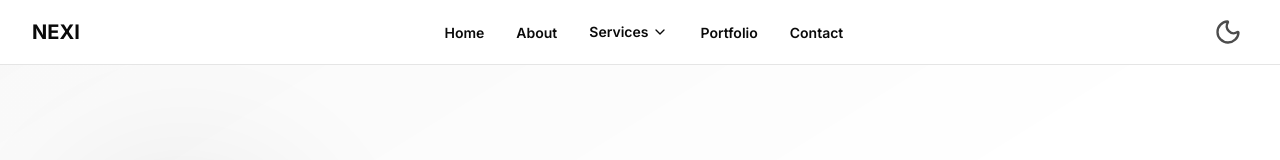
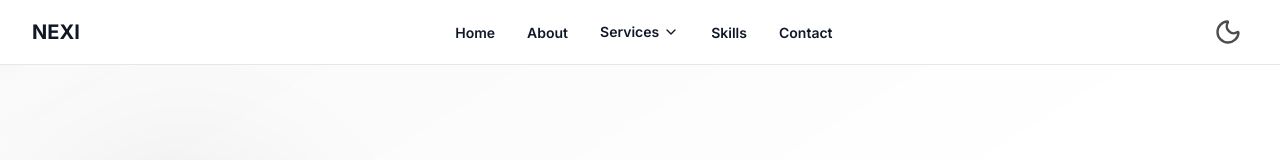
Before and after one commit to tochratana/me, a Next.js app: page / in a window 1280 px wide. Shown: the top 160 px of the page. Built offline with nearby package versions, Linux system fonts and the light colour scheme.

Commit message:
Fix: header

```diff
--- a/src/components/layout/Header.tsx
+++ b/src/components/layout/Header.tsx
@@ -2,6 +2,13 @@
 import { useState } from "react";
 import { Menu, X, ChevronDown } from "lucide-react";
 import { ThemeToggle } from "../ui/ThemeToggle";
+
+// Mock ThemeToggle component
+// const ThemeToggle = () => (
+//   <button className="inline-flex items-center justify-center rounded-lg p-2 text-foreground transition-colors hover:bg-accent">
+//     <span className="text-sm">🌓</span>
+//   </button>
+// );
 
 export default function Header() {
   const [mobileMenuOpen, setMobileMenuOpen] = useState(false);
@@ -19,13 +26,9 @@ export default function Header() {
         { name: "UI/UX Design", href: "#design" },
       ],
     },
-    { name: "Portfolio", href: "#portfolio" },
+    { name: "Skills", href: "#skills" },
     { name: "Contact", href: "#contact" },
   ];
-
-  const toggleDropdown = (itemName: string) => {
-    setDropdownOpen(dropdownOpen === itemName ? null : itemName);
-  };
 
   const closeMenu = () => {
     setMobileMenuOpen(false);
@@ -33,7 +36,7 @@ export default function Header() {
   };
 
   return (
-    <header className="sticky top-0 z-50 w-full border-b border-border bg-background/95 backdrop-blur supports-[backdrop-filter]:bg-background/60">
+    <header className="sticky top-0 z-50 w-full border-b border-gray-200 bg-white/95 backdrop-blur dark:border-gray-800 dark:bg-gray-950/95">
       <nav
         className="mx-auto flex max-w-7xl items-center justify-between gap-4 px-4 py-3 sm:px-6 lg:px-8"
         aria-label="Global"
@@ -41,7 +44,7 @@ export default function Header() {
         {/* Logo */}
         <div className="flex items-center">
           <a href="#" className="flex items-center" onClick={closeMenu}>
-            <span className="text-lg font-bold text-foreground sm:text-xl">
+            <span className="text-lg font-bold text-gray-900 dark:text-white sm:text-xl">
               NEXI
             </span>
           </a>
@@ -52,33 +55,28 @@ export default function Header() {
           {navigation.map((item) => (
             <div key={item.name} className="relative">
               {item.dropdown ? (
-                <div className="group">
-                  <button
-                    className="flex items-center gap-x-1 text-sm font-semibold leading-6 text-foreground transition-colors hover:text-primary"
-                    onClick={() => toggleDropdown(item.name)}
-                    onMouseEnter={() => setDropdownOpen(item.name)}
-                    onMouseLeave={() => setDropdownOpen(null)}
-                  >
+                <div
+                  className="group"
+                  onMouseEnter={() => setDropdownOpen(item.name)}
+                  onMouseLeave={() => setDropdownOpen(null)}
+                >
+                  <button className="flex items-center gap-x-1 text-sm font-semibold leading-6 text-gray-900 transition-colors hover:text-blue-600 dark:text-white dark:hover:text-blue-400">
                     {item.name}
                     <ChevronDown
-                      className={`h-4 w-4 transition-transform ${
+                      className={`h-4 w-4 transition-transform duration-200 ${
                         dropdownOpen === item.name ? "rotate-180" : ""
                       }`}
                       aria-hidden="true"
                     />
                   </button>
                   {dropdownOpen === item.name && (
-                    <div
-                      className="absolute left-0 top-full z-10 mt-2 w-48 rounded-lg border border-border bg-popover shadow-lg animate-in fade-in slide-in-from-top-2 duration-200"
-                      onMouseEnter={() => setDropdownOpen(item.name)}
-                      onMouseLeave={() => setDropdownOpen(null)}
-                    >
+                    <div className="absolute left-0 top-full z-10 w-48 rounded-lg border border-gray-200 bg-white shadow-lg dark:border-gray-800 dark:bg-gray-900">
                       <div className="py-2">
                         {item.dropdown.map((subItem) => (
                           <a
                             key={subItem.name}
                             href={subItem.href}
-                            className="block px-4 py-2 text-sm text-popover-foreground transition-colors hover:bg-accent hover:text-accent-foreground"
+                            className="block px-4 py-2 text-sm text-gray-700 transition-colors hover:bg-gray-100 hover:text-gray-900 dark:text-gray-300 dark:hover:bg-gray-800 dark:hover:text-white"
                             onClick={() => setDropdownOpen(null)}
                           >
                             {subItem.name}
@@ -91,7 +89,7 @@ export default function Header() {
               ) : (
                 <a
                   href={item.href}
-                  className="text-sm font-semibold leading-6 text-foreground transition-colors hover:text-primary"
+                  className="text-sm font-semibold leading-6 text-gray-900 transition-colors hover:text-blue-600 dark:text-white dark:hover:text-blue-400"
                 >
                   {item.name}
                 </a>
@@ -108,7 +106,7 @@ export default function Header() {
           {/* Mobile menu button */}
           <button
             type="button"
-            className="inline-flex items-center justify-center rounded-lg p-2 text-foreground transition-colors hover:bg-accent lg:hidden"
+            className="inline-flex items-center justify-center rounded-lg p-2 text-gray-900 transition-colors hover:bg-gray-100 dark:text-white dark:hover:bg-gray-800 lg:hidden"
             onClick={() => setMobileMenuOpen(!mobileMenuOpen)}
             aria-expanded={mobileMenuOpen}
           >
@@ -124,15 +122,19 @@ export default function Header() {
 
       {/* Mobile menu */}
       {mobileMenuOpen && (
-        <div className="border-t border-border lg:hidden">
+        <div className="border-t border-gray-200 dark:border-gray-800 lg:hidden">
           <div className="space-y-1 px-4 py-3">
             {navigation.map((item) => (
               <div key={item.name}>
                 {item.dropdown ? (
                   <div>
                     <button
-                      className="flex w-full items-center justify-between rounded-lg px-3 py-2.5 text-base font-semibold text-foreground transition-colors hover:bg-accent hover:text-accent-foreground"
-                      onClick={() => toggleDropdown(item.name)}
+                      className="flex w-full items-center justify-between rounded-lg px-3 py-2.5 text-base font-semibold text-gray-900 transition-colors hover:bg-gray-100 dark:text-white dark:hover:bg-gray-800"
+                      onClick={() =>
+                        setDropdownOpen(
+                          dropdownOpen === item.name ? null : item.name
+                        )
+                      }
                     >
                       {item.name}
                       <ChevronDown
@@ -142,12 +144,12 @@ export default function Header() {
                       />
                     </button>
                     {dropdownOpen === item.name && (
-                      <div className="ml-4 mt-1 space-y-1 animate-in slide-in-from-top-2 duration-200">
+                      <div className="ml-4 mt-1 space-y-1">
                         {item.dropdown.map((subItem) => (
                           <a
                             key={subItem.name}
                             href={subItem.href}
-                            className="block rounded-lg px-3 py-2 text-sm text-muted-foreground transition-colors hover:bg-accent hover:text-accent-foreground"
+                            className="block rounded-lg px-3 py-2 text-sm text-gray-600 transition-colors hover:bg-gray-100 hover:text-gray-900 dark:text-gray-400 dark:hover:bg-gray-800 dark:hover:text-white"
                             onClick={closeMenu}
                           >
                             {subItem.name}
@@ -159,7 +161,7 @@ export default function Header() {
                 ) : (
                   <a
                     href={item.href}
-                    className="block rounded-lg px-3 py-2.5 text-base font-semibold text-foreground transition-colors hover:bg-accent hover:text-accent-foreground"
+                    className="block rounded-lg px-3 py-2.5 text-base font-semibold text-gray-900 transition-colors hover:bg-gray-100 dark:text-white dark:hover:bg-gray-800"
                     onClick={closeMenu}
                   >
                     {item.name}
--- a/src/components/sections/Contact.tsx
+++ b/src/components/sections/Contact.tsx
@@ -67,7 +67,7 @@ export function Contact() {
   };
 
   return (
-    <div className="min-h-screen bg-black text-white py-20 px-4">
+    <div id="contact" className="min-h-screen bg-black text-white py-20 px-4">
       <div className="max-w-6xl mx-auto">
         {/* Header */}
         <div className="text-center mb-16">
--- a/src/components/sections/Hero.tsx
+++ b/src/components/sections/Hero.tsx
@@ -19,7 +19,7 @@ export default function Hero() {
   }, [titles.length]);
 
   return (
-    <section className="min-h-screen flex items-center px-4 py-20 relative overflow-hidden">
+    <section id="home" className="min-h-screen flex items-center px-4 py-20 relative overflow-hidden">
       {/* Animated background gradient */}
       <div className="absolute inset-0 bg-gradient-to-br from-primary/5 via-transparent to-accent/5 animate-pulse" />
 
```
